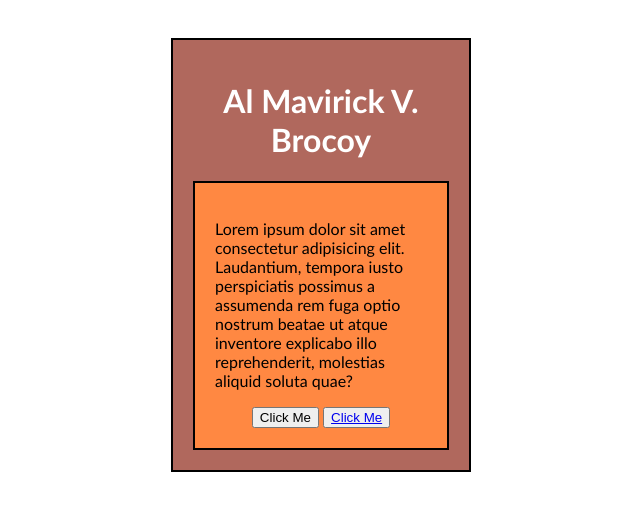
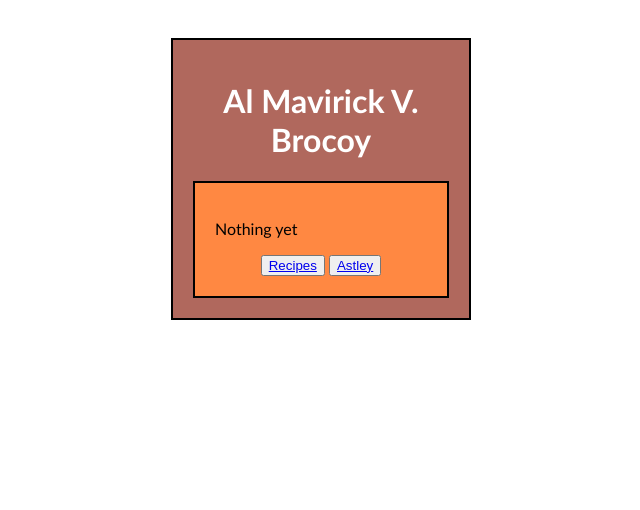
Before and after one commit to aldinijeager/portfolio, a plain HTML site: page index.html in a window 1280 px wide. Shown: the whole page, without its empty margins (319-959 px from the left). Drawn offline with Linux system fonts and the light colour scheme.

Commit message:
added link to recipes & change button names

```diff
--- a/index.html
+++ b/index.html
@@ -10,10 +10,10 @@
     <div class="container">
         <h1 class="title">Al Mavirick V. Brocoy </h1>
         <div class="body-box">
-            <p class="para">Lorem ipsum dolor sit amet consectetur adipisicing elit. Laudantium, tempora iusto perspiciatis possimus a assumenda rem fuga optio nostrum beatae ut atque inventore explicabo illo reprehenderit, molestias aliquid soluta quae?</p>
+            <p class="para">Nothing yet</p>
             <div class="button">
-                <button>Click Me</button>
-                <button><a href="https://www.youtube.com/watch?v=dQw4w9WgXcQ">Click Me</a></button>
+                <button><a href="https://aldinijeager.github.io/odin-recipes/index.html" target="blank">Recipes</a></button>
+                <button><a href="https://www.youtube.com/watch?v=dQw4w9WgXcQ" target="blank">Astley</a></button>
             </div>
         </div>
     </div>
```
